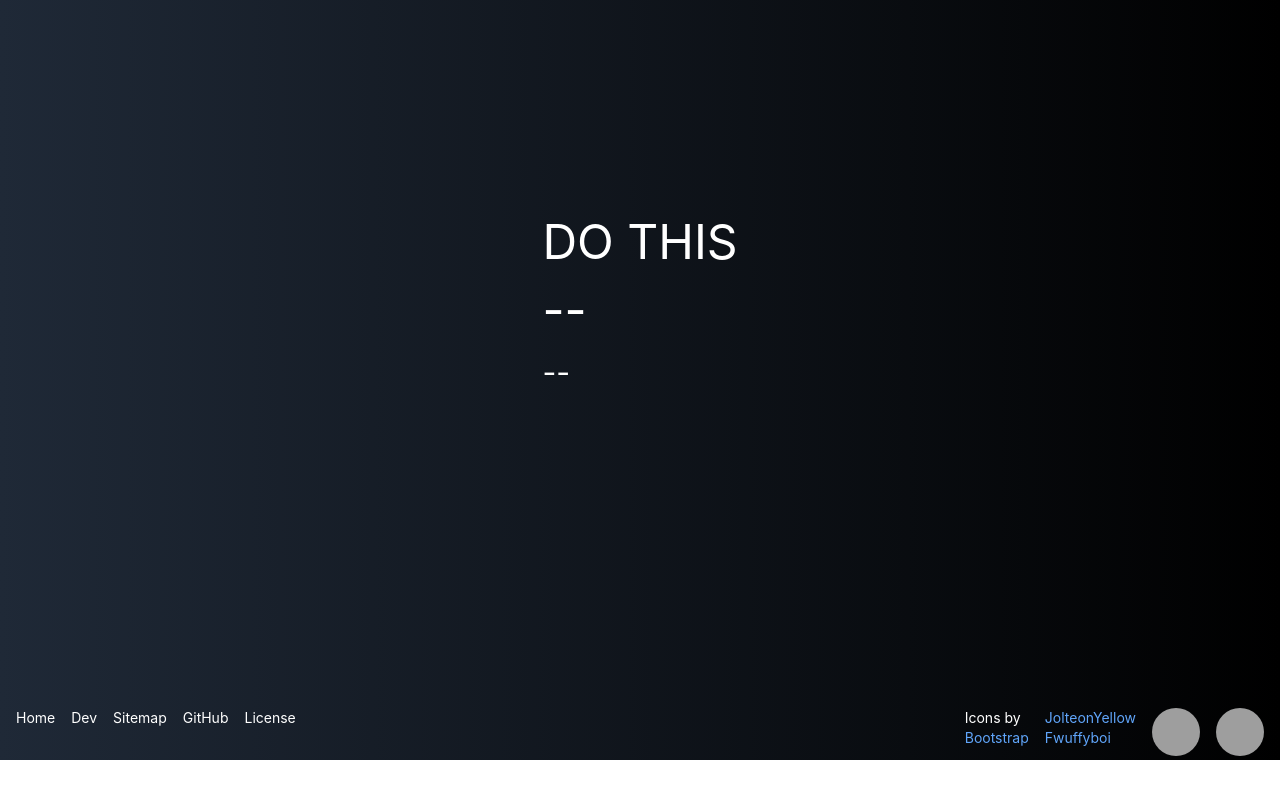
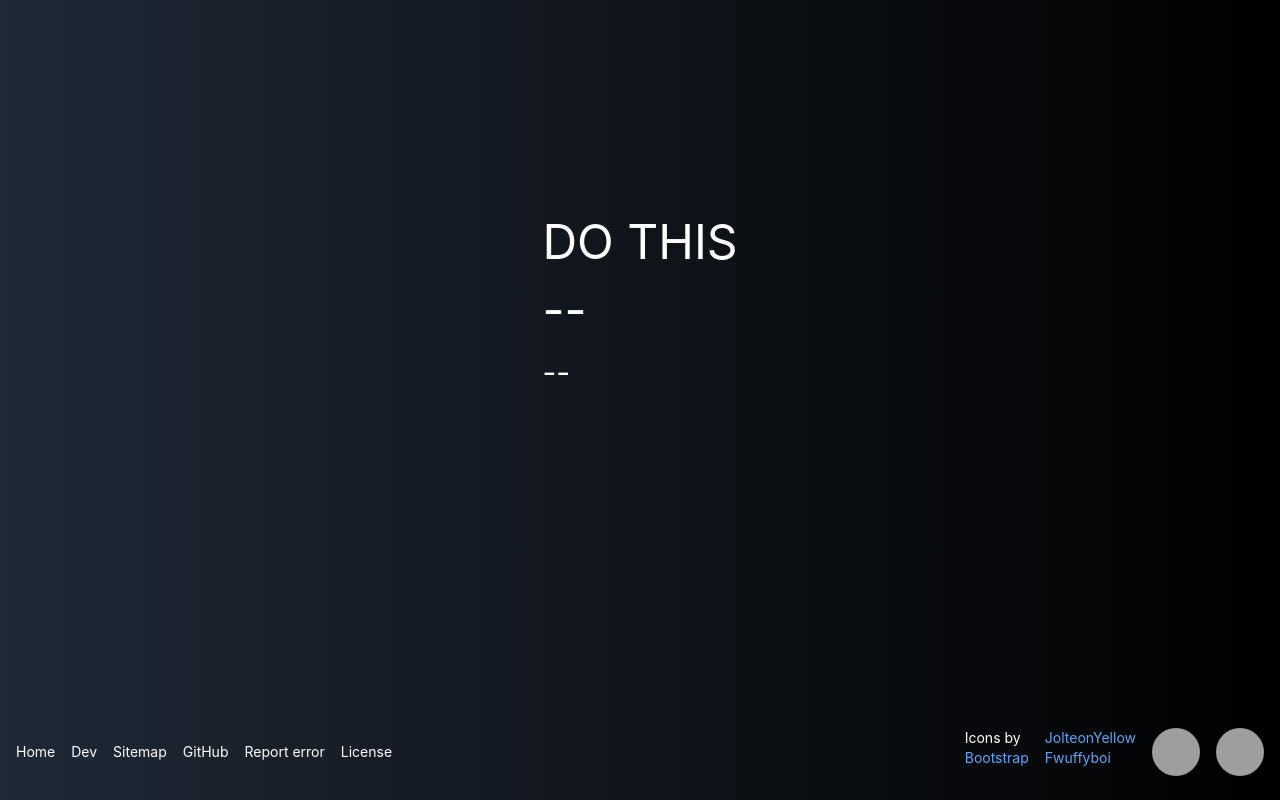
Before and after one commit to fwuffyboi/NCMCT, a Next.js app: page /dev in a window 1280 px wide. Shown: the part 976-1776 px from the top of the page. Before the commit the page ends 1737 px from the top, so only its background shows below. Built offline with nearby package versions, Linux system fonts and the light colour scheme; grey boxes are pictures that could not be loaded.

Commit message:
by jolteon and fluffyboi

```diff
--- a/components/footer.tsx
+++ b/components/footer.tsx
@@ -2,31 +2,39 @@ import Link from 'next/link'
 import Image from 'next/image'
 
 export const Footer = () => {
-    return (
+  // css for each div in footer (text)
+  const footerCss = "px-2 w-1/8 h-12 flex items-center"
+
+
+  return (
       <div className="nav text-sm">
         <nav className="bg-gradient-to-r from-gray-800 to-black px-2 text-white py-1">
-          <div className="flex">
-            <div className="px-2 w-1/8 h-12">
+          <div className="flex pt-5 pb-5">
+            <div className={footerCss}>
               <Link href="/">
                 Home
               </Link>
             </div>
-            <div className="px-2 w-1/8 h-12">
+            <div className={footerCss}>
               <Link href="/dev">
                 Dev
               </Link>
             </div>
-            <div className="px-2 w-1/8 h-12">
+            <div className={footerCss}>
               <Link href="/sitemap.xml">
                 Sitemap
               </Link>
             </div>
 
-            <div className="px-2 w-1/8 h-12">
+            <div className={footerCss}>
               <Link href="https://github.com/fwuffyboi/cosmos3">GitHub</Link>
             </div>
 
-            <div className="w-1/8 px-2 h-12 space-x-90">
+            <div className={footerCss}>
+              <Link href="/therewasanerror">Report error</Link>
+            </div>
+
+            <div className={footerCss}>
               <Link href="/license">License</Link>
             </div>
 
@@ -59,6 +67,7 @@ export const Footer = () => {
             <div className="px-2 h-12">
               <Image className="block mx-auto h-12 rounded-full sm:mx-0 sm:shrink-0" width="48" height="48" src="https://avatars.githubusercontent.com/u/46378904?v=4" alt="JolteonYellow's github profile picture" />
             </div>
+
             <div className="px-2 h-12">
               <Image className="block mx-auto h-12 rounded-full sm:mx-0 sm:shrink-0" width="48" height="48" src="https://avatars.githubusercontent.com/u/73500040?v=4" alt="Fwuffyboi's github profile picture" />
             </div>
--- a/components/issueform.tsx
+++ b/components/issueform.tsx
@@ -4,23 +4,29 @@ export const Errorform = () => {
             <div className="m-auto">
                 <form name="contact" data-netlify="true">
                     <div className="bg-black text-white">
-                        <p>
-                            <label>Name or email: <br /><input className="text-black" type="text" name="name" /></label>
-                        </p><br />
+                        <div className="">
+                            <label className="block pb-2" htmlFor="name">Name or email:</label>
+                            <input className="text-black w-full" type="text" name="name" />
+                        </div>
 
-                        <div className="rounded px-70">
-                            <label>Error description: <br />
-                                <textarea className="text-black">Please enter the description of the error you are reporting here...</textarea>
-                            </label>
-                            <button className="p-1" type="submit">
-                                <svg xmlns="http://www.w3.org/2000/svg" width="20" height="20" fill="currentColor" viewBox="0 0 16 16">
+                        <div className="rounded px-70 pt-5 pb-2">
+                            <label htmlFor="textDescription" className="block pb-2">Error description: </label>
+
+                            <textarea className="text-black" placeholder="Please enter the description of the error you are reporting here..." name="textDescription" cols={50} rows={10} ></textarea>
+                        </div>
+
+                        <div className="pt-2">
+                            <label htmlFor="myfile" className="block pb-2">Attach an image: </label>
+                            <input type="file" id="myfile" name="myfile"></input>
+                        </div>
+
+                        <div className="flex justify-center pt-2">
+                            <button className="p-2 bg-blue-800 mt-2 rounded-lg group hover:bg-white flex itmes-cente" type="submit">
+                                <svg xmlns="http://www.w3.org/2000/svg" width="20" height="20" viewBox="0 0 16 16" className="inline-block mr-5 fill-white group-hover:fill-black self-center">
                                     <path d="M15.964.686a.5.5 0 0 0-.65-.65L.767 5.855H.766l-.452.18a.5.5 0 0 0-.082.887l.41.26.001.002 4.995 3.178 3.178 4.995.002.002.26.41a.5.5 0 0 0 .886-.083l6-15Zm-1.833 1.89L6.637 10.07l-.215-.338a.5.5 0 0 0-.154-.154l-.338-.215 7.494-7.494 1.178-.471-.47 1.178Z"/>
                                 </svg>
-                            </button><br /><br />
-                        </div>
-
-                        <div className="">
-                            <label>Attach an image: <br /><input type="file" id="myfile" name="myfile"></input></label>
+                                <p className="text-white group-hover:text-black">Send</p>
+                            </button>
                         </div>
 
                     </div>
--- a/pages/400.tsx
+++ b/pages/400.tsx
@@ -18,4 +18,5 @@ const FourZeroZero: NextPage = () => {
     )
   }
 
-export default FourZeroZero
+
+  export default FourZeroZero
--- a/pages/404.tsx
+++ b/pages/404.tsx
@@ -1,5 +1,6 @@
 import type { NextPage } from 'next'
 import Link from 'next/link'
+import type { NextApiRequest, NextApiResponse } from 'next'
 
 const FourZeroFour: NextPage = () => {
     return (
--- a/pages/_app.tsx
+++ b/pages/_app.tsx
@@ -7,7 +7,9 @@ import { Footer } from '../components/footer'
 function MyApp({ Component, pageProps }: AppProps) {
   return (
     <div className="h-screen">
+      <Navbar />
       <Component {...pageProps} />
+      <Footer />
     </div>
   )
 }
--- a/pages/dev/index.tsx
+++ b/pages/dev/index.tsx
@@ -8,7 +8,6 @@ import { Footer } from '../../components/footer'
 const Home: NextPage = () => {
   return (
     <div id="root">
-      <Navbar />
       <noscript>You need to enable JavaScript to run this app.</noscript>
       <div className="bg-gradient-to-r from-indigo-500 via-purple-500 to-pink-500 items-center justify-center flex h-1 sm:h-screen lg:h-screen">
 
@@ -29,7 +28,6 @@ const Home: NextPage = () => {
         </div>
 
       </div>
-      <Footer />
     </div>
   )
 }
--- a/pages/dev/intro.tsx
+++ /dev/null
@@ -1,37 +0,0 @@
-import type { NextPage } from 'next'
-import Head from 'next/head'
-import Image from 'next/image'
-import styles from '../styles/Home.module.css'
-import { Navbar } from '../../components/navbar'
-
-const Home: NextPage = () => {
-  return (
-    <div id="root">
-      <Navbar />
-
-      <noscript>You need to enable JavaScript to run this app.</noscript>
-      <div className="bg-gradient-to-r from-indigo-500 via-purple-500 to-pink-500 items-center justify-center flex h-1 sm:h-screen lg:h-screen">
-
-        {/*screen 1, title.*/}
-        <div className=''>
-          <h1 className="text-white text-5xl pb-5">Welcome To Cosmos Cat</h1>
-          <p className='text-white text-3xl text-center'>Social media, open source.</p>
-        </div>
-
-      </div>
-
-      <div className="bg-gradient-to-r from-gray-800 to-black items-left justify-left p-3 flex h-1 sm:h-screen lg:h-screen">
-
-        {/*screen 2, about the developers.*/}
-        <div className=''>
-        <h1 className="text-white text-5xl pb-5">DO THIS</h1>
-          <h1 className="text-white text-5xl pb-5">--</h1>
-          <p className='text-white text-3xl text-left'>--</p>
-        </div>
-
-      </div>
-    </div>
-  )
-}
-
-export default Home
```
Also changed, not shown: public/script.js.js (added), 1 other file (tests, documents, lock files or other folders).
